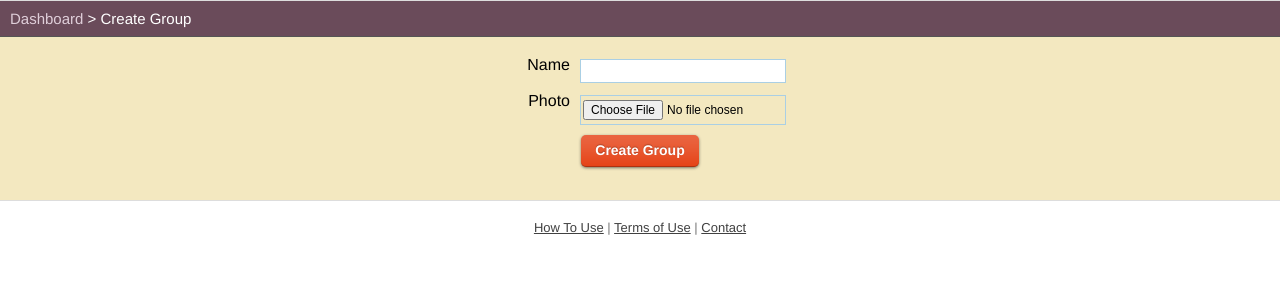
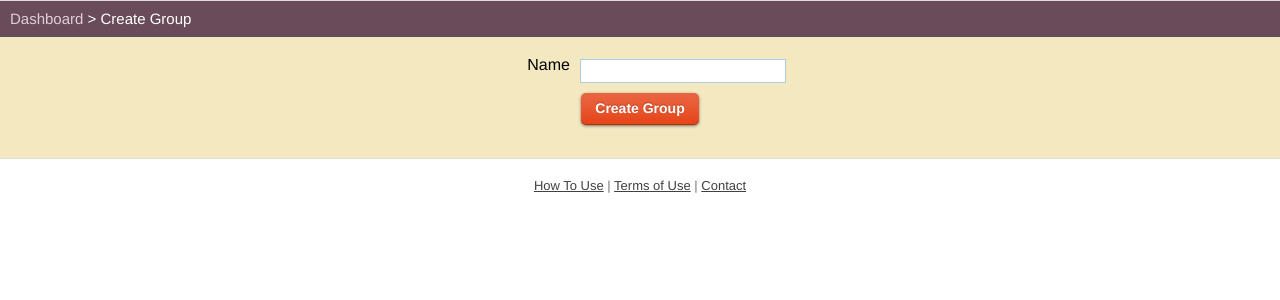
Before and after one commit to mponizil/LoCreep, a Django app: template templates/create-group.html in a window 1280 px wide. Shown: the part 45-345 px from the top of the page. Run offline with Django 3.2, Linux system fonts and the light colour scheme; the template is opened without the code that fills it, so the values that code supplies are empty; some libraries are stand-ins or nearby versions.

Commit message:
creep image upload woo

```diff
--- a/locreep/img.py
+++ b/locreep/img.py
@@ -4,6 +4,8 @@ from PIL import Image
 from time import strftime
 from django.views.decorators.csrf import csrf_exempt
 from django.http import HttpResponse, HttpResponseRedirect
+from django.shortcuts import render_to_response
+from django.template import RequestContext
 
 @csrf_exempt
 def upload_creep_photo(request):
--- a/templates/create-group.html
+++ b/templates/create-group.html
@@ -37,10 +37,10 @@ function save_group() {
 					<input type="text" name="name" id="name" />
 				</div>
 
-				<div class="form_row">
-					<label>Photo</label>
-					<input type="file" name="profile_pic" id="profile_pic" />
-				</div>
+        <!-- <div class="form_row">
+          <label>Photo</label>
+          <input type="file" name="profile_pic" id="profile_pic" />
+        </div> -->
 
 				<div class="form_row_for_btn">
 					<a class="large red awesome" id="save_group_btn">Create Group</a>
```
